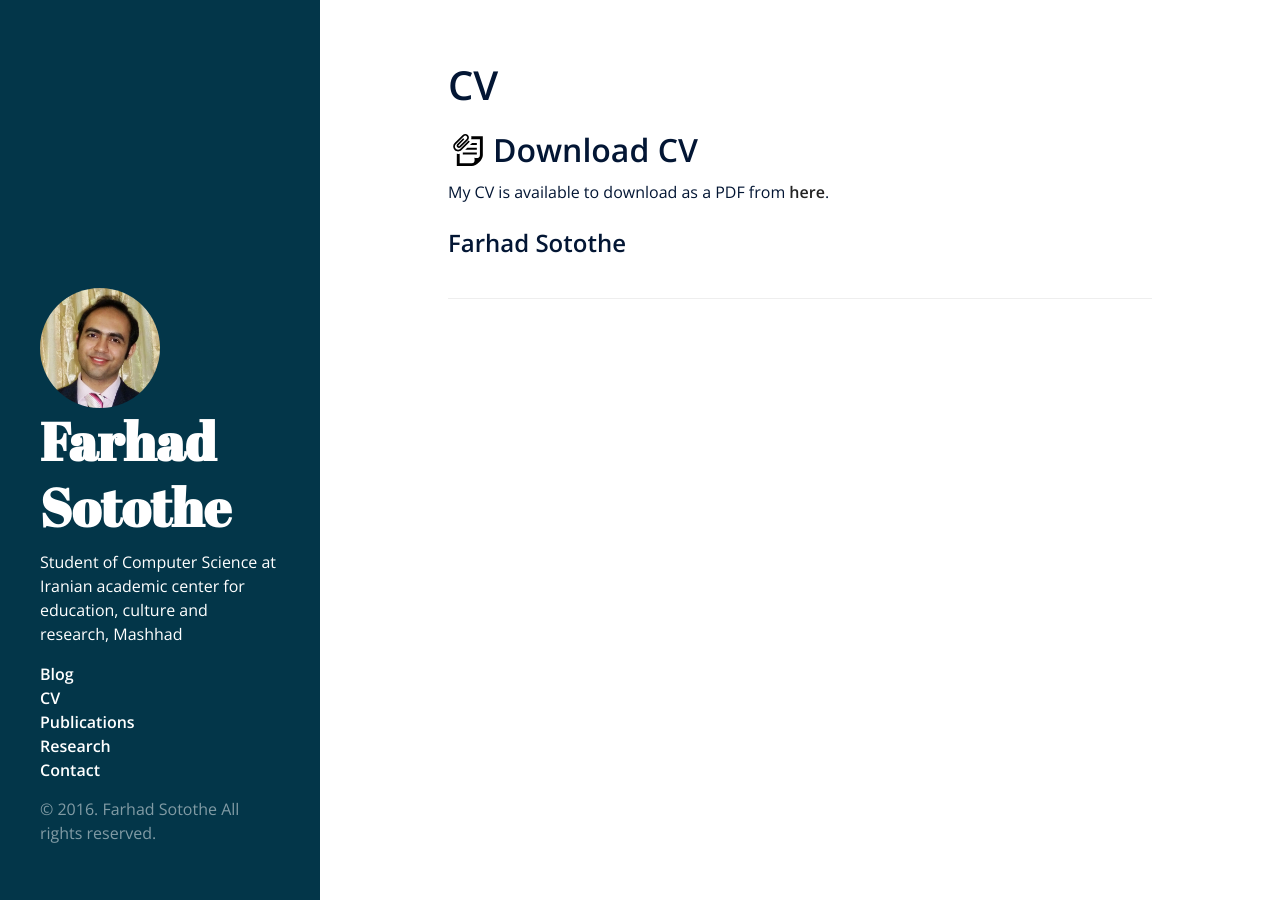
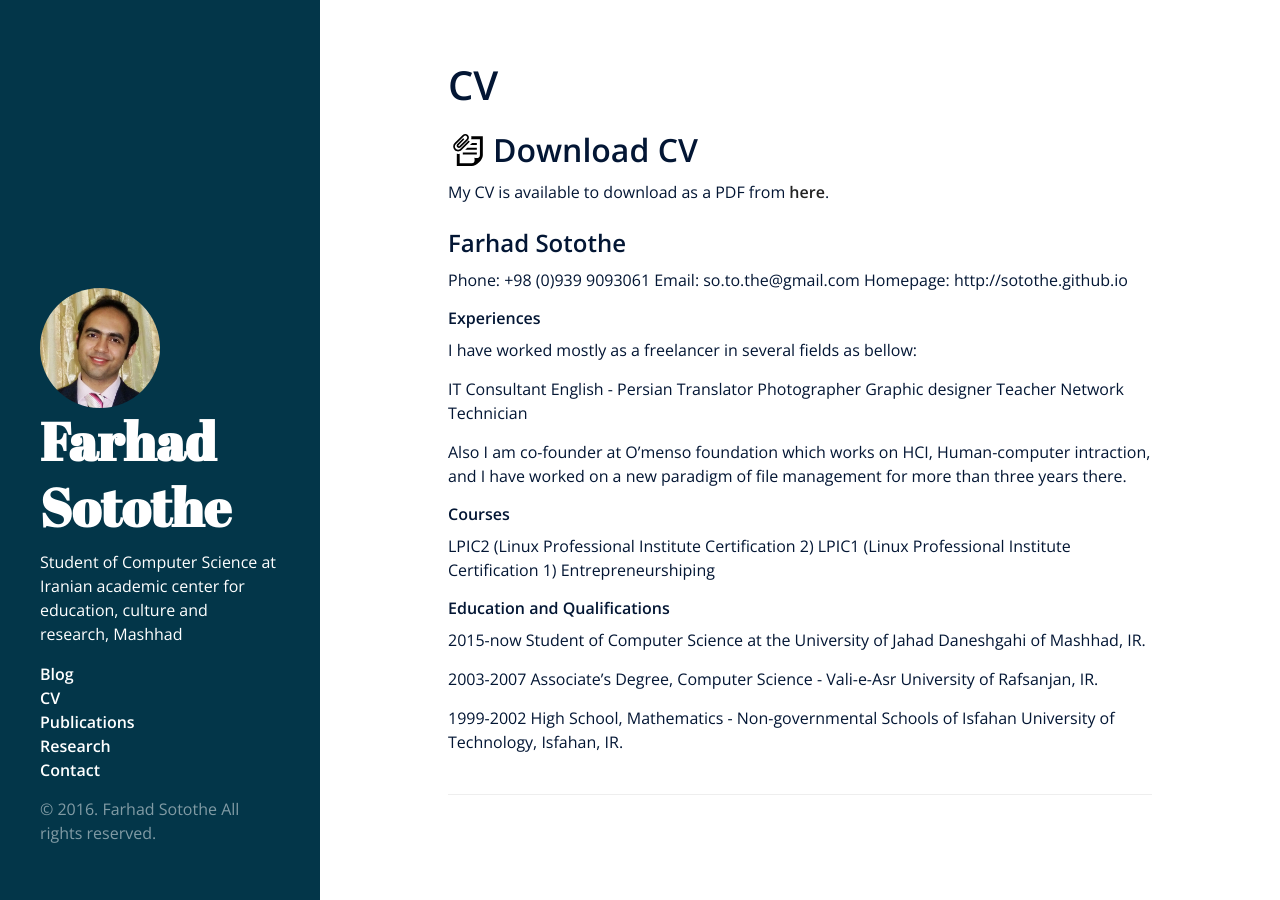
Before and after one commit to sotothe/sotothe.github.io, a Jekyll site: the page built from CV.md, in a window 1280 px wide. Built offline with Jekyll 4.4.1, drawn with Linux system fonts in a browser that asks for light colours; nearby versions of some CDN libraries; comment, search, counter and statistics services are not loaded.

Commit message:
Mr Hyde was here …

```diff
--- a/CV.md
+++ b/CV.md
@@ -8,3 +8,38 @@ title: CV
 My CV is available to download as a PDF from [here](/public/downloads/Farhad_Sotothe_CV.pdf).
 
 ### Farhad Sotothe
+
+Phone:  +98 (0)939 9093061
+Email:  so.to.the@gmail.com
+Homepage:
+http://sotothe.github.io
+
+
+#### Experiences
+
+I have worked mostly as a freelancer in several fields as bellow:
+
+IT Consultant
+English - Persian Translator
+Photographer
+Graphic designer
+Teacher
+Network Technician
+
+Also I am co-founder at O'menso foundation which works on HCI, Human-computer intraction, and I have worked on a new paradigm of file management for more than three years there.
+
+
+#### Courses
+
+LPIC2 (Linux Professional Institute Certification 2)
+LPIC1 (Linux Professional Institute Certification 1)
+Entrepreneurshiping
+
+
+#### Education and Qualifications
+
+2015-now Student of Computer Science at the University of Jahad Daneshgahi of Mashhad, IR.
+
+2003-2007 Associate’s Degree, Computer Science - Vali-e-Asr University of Rafsanjan, IR.
+
+1999-2002 High School, Mathematics - Non-governmental Schools of Isfahan University of Technology, Isfahan, IR.
```
